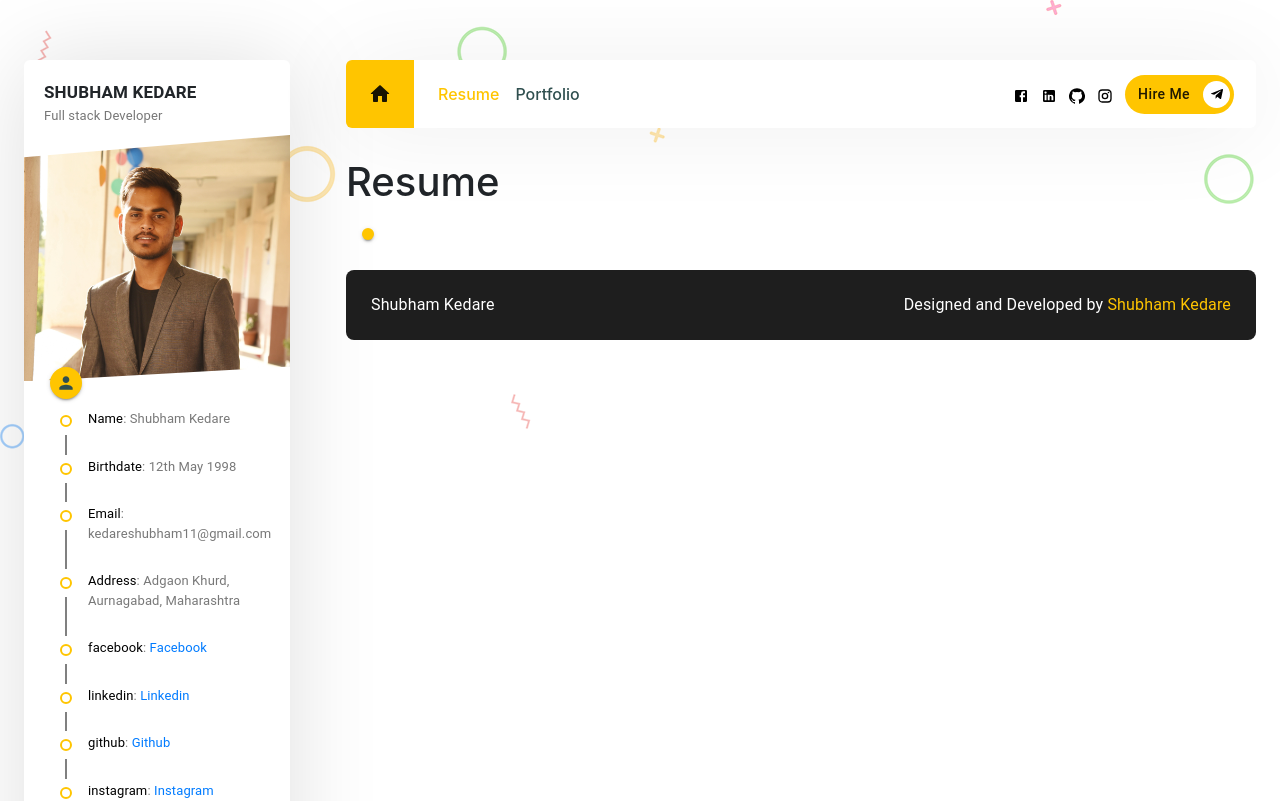
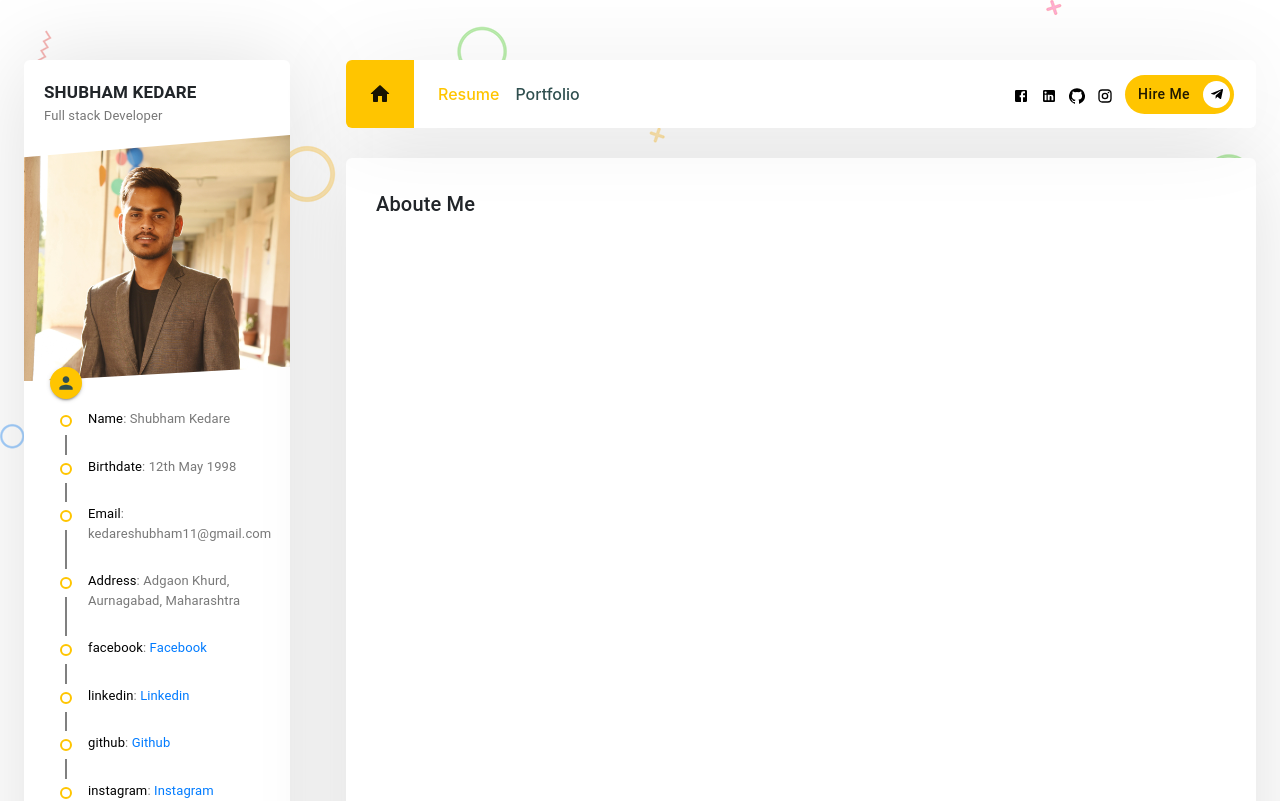
Before and after one commit to kedareshubham11/portfolio, a React (Create React App) app: page / in a window 1280 px wide. Shown: the top 801 px of the page. Built offline with nearby package versions, Linux system fonts and the light colour scheme.

Commit message:
added footer

```diff
--- a/src/App.css
+++ b/src/App.css
@@ -22,3 +22,14 @@
 }
 /*  */
 .app {}
+
+.main__content {
+  background-color: white;
+  min-height: 100vh;
+  border-radius: 6px;
+  -moz-border-radius: 6px;
+  -webkit-border-radius: 6px;
+  margin-bottom: 30px;
+  padding: 30px;
+
+}
--- a/src/App.js
+++ b/src/App.js
@@ -22,6 +22,7 @@ function App() {
 
             <Router>
               <Header />
+              <div className="main__content container__shadow">
                 <Switch>
                   <Route path="/portfolio">
                     <Portfolio />
@@ -31,9 +32,9 @@ function App() {
                     <Resume />
                   </Route>
                 </Switch>
+              </div>
             </Router>
 
-            <CustomTimeline />
             <Footer />
           </Grid>
 
--- a/src/pages/Resume/Resume.js
+++ b/src/pages/Resume/Resume.js
@@ -1,9 +1,27 @@
-import React from 'react'
+import { Grid, Typography } from '@material-ui/core';
+import React from 'react';
+import "./Resume.css";
 
 function Resume() {
     return (
-        <div>
-            <h1>Resume</h1>
+        <div className>
+            {/* About Me  */}
+            <Grid container className="section"></Grid>
+                <Grid item className="section__title">
+                    <span></span>
+                    <Typography variant="h6">Aboute Me</Typography>
+                </Grid>
+
+            {/* Education and Experiences */}
+            <Grid container className="section"></Grid>
+
+            {/* Skills */}
+            <Grid container className="section"></Grid>
+
+            {/* contact */}
+            <Grid container className="section"></Grid>
+
+
         </div>
     )
 }
```
Also changed, not shown: src/pages/Resume/Resume.css (added). Lines whose indentation alone changed are shown as unchanged.
